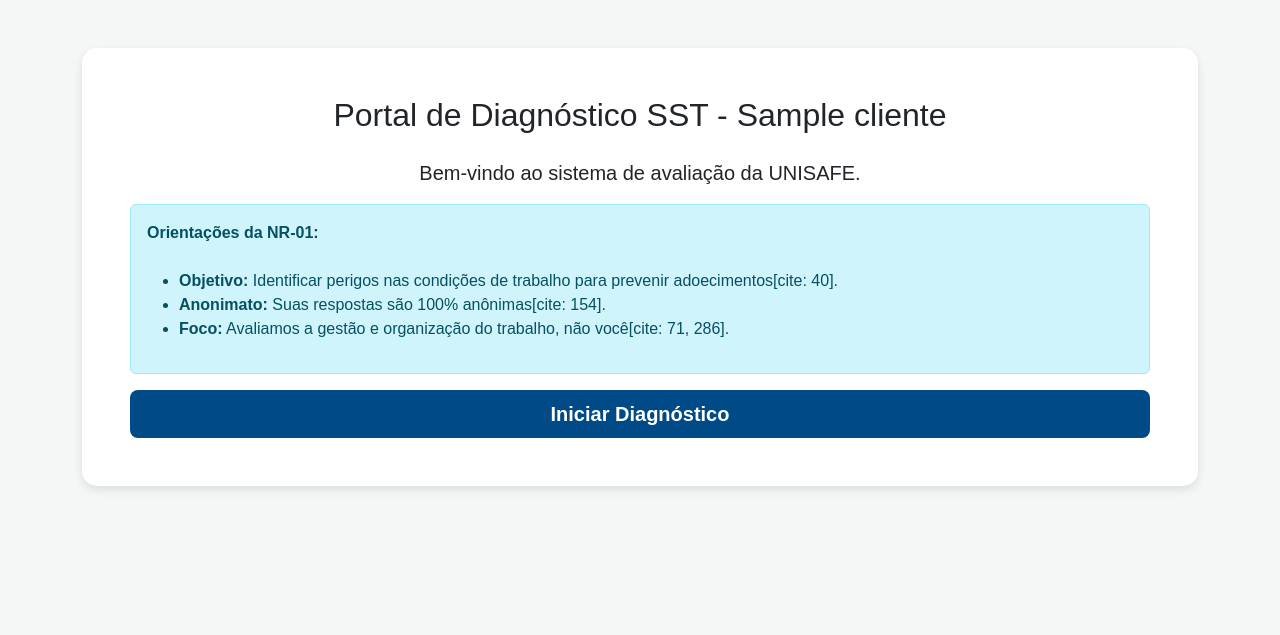
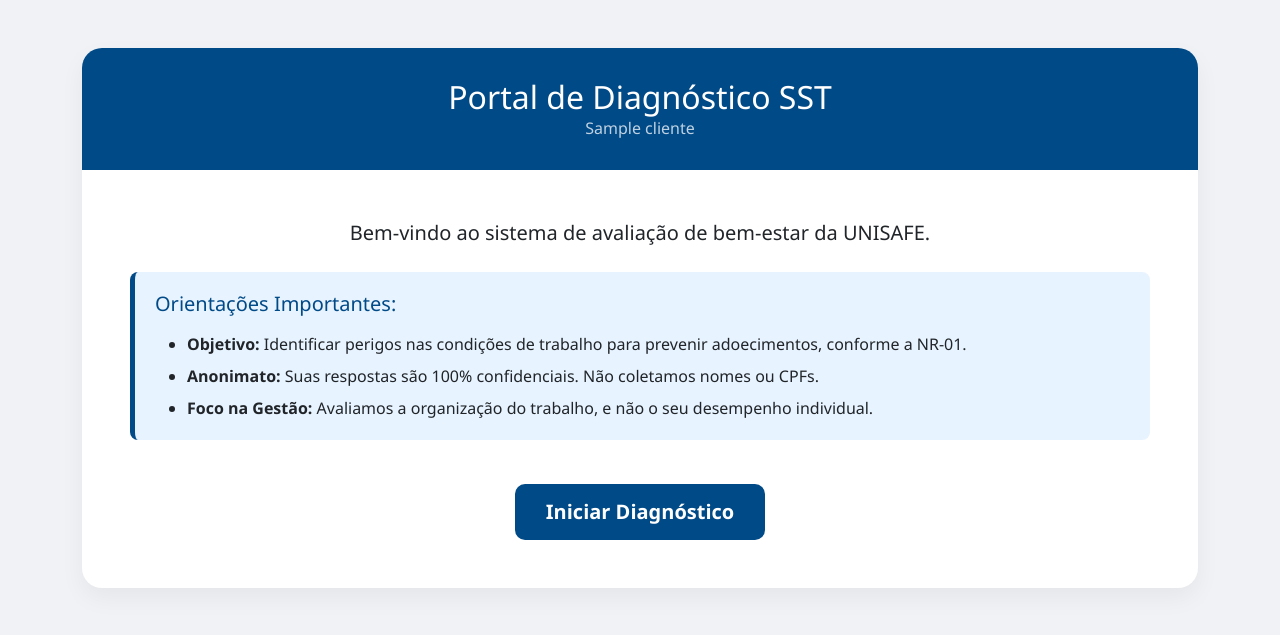
Before and after one commit to VictorITK/diagnostico-unisafe, a Flask app: template templates/index.html in a window 1280 px wide. Shown: the top 635 px of the page. Run offline with Flask 3, Linux system fonts and the light colour scheme; the template is opened without the code that fills it: most values are stand-ins (such as "Sample title", 1, 10 or a date in 2020).

Commit message:
Update index.html

```diff
--- a/templates/index.html
+++ b/templates/index.html
@@ -6,52 +6,65 @@
     <title>Diagnóstico SST - UNISAFE</title>
     <link href="https://cdn.jsdelivr.net/npm/bootstrap@5.3.0/dist/css/bootstrap.min.css" rel="stylesheet">
     <style>
-        body { background-color: #f4f7f6; font-family: sans-serif; }
-        .card { border-radius: 15px; border: none; box-shadow: 0 4px 10px rgba(0,0,0,0.1); }
-        .btn-unisafe { background-color: #004a87; color: white; font-weight: bold; }
-        .btn-unisafe:hover { background-color: #003366; color: white; }
-        .question-row { padding: 15px; border-bottom: 1px solid #eee; }
+        body { background-color: #f0f2f5; font-family: 'Segoe UI', Tahoma, Geneva, Verdana, sans-serif; }
+        .card { border-radius: 20px; border: none; box-shadow: 0 10px 25px rgba(0,0,0,0.05); overflow: hidden; }
+        .header-unisafe { background-color: #004a87; color: white; padding: 30px; text-align: center; }
+        .btn-unisafe { background-color: #004a87; color: white; font-weight: bold; border-radius: 10px; padding: 12px 30px; transition: 0.3s; }
+        .btn-unisafe:hover { background-color: #003366; color: white; transform: translateY(-2px); }
+        .info-box { background-color: #e7f3ff; border-left: 5px solid #004a87; padding: 20px; border-radius: 8px; margin: 20px 0; }
+        .question-row { padding: 20px; border-bottom: 1px solid #f0f0f0; background: white; transition: 0.2s; }
+        .question-row:hover { background-color: #fdfdfd; }
         .hidden { display: none; }
-        #btn-enviar { display: none; width: 100%; padding: 15px; font-size: 1.2rem; font-weight: bold; }
+        #btn-enviar { display: none; width: 100%; padding: 18px; font-size: 1.2rem; font-weight: bold; border-radius: 12px; }
+        .form-check-input:checked { background-color: #004a87; border-color: #004a87; }
     </style>
 </head>
 <body>
 
 <div class="container py-5">
-    <div id="tela-boas-vindas" class="card p-5 text-center">
-        <h2 class="mb-4">Portal de Diagnóstico SST - {{ cliente }}</h2>
-        <p class="lead">Bem-vindo ao sistema de avaliação da <strong>UNISAFE</strong>.</p>
-        <div class="alert alert-info text-start">
-            <strong>Orientações da NR-01:</strong><br><br>
-            <ul>
-                <li><strong>Objetivo:</strong> Identificar perigos nas condições de trabalho para prevenir adoecimentos[cite: 40].</li>
-                <li><strong>Anonimato:</strong> Suas respostas são 100% anônimas[cite: 154].</li>
-                <li><strong>Foco:</strong> Avaliamos a gestão e organização do trabalho, não você[cite: 71, 286].</li>
-            </ul>
+    <div id="tela-boas-vindas" class="card">
+        <div class="header-unisafe">
+            <h2 class="mb-0">Portal de Diagnóstico SST</h2>
+            <p class="mb-0 opacity-75">{{ cliente }}</p>
         </div>
-        <button class="btn btn-unisafe btn-lg px-5" onclick="iniciarPesquisa()">Iniciar Diagnóstico</button>
+        <div class="p-5 text-center">
+            <p class="lead mb-4">Bem-vindo ao sistema de avaliação de bem-estar da <strong>UNISAFE</strong>.</p>
+
+            <div class="info-box text-start">
+                <h5 class="mb-3" style="color: #004a87;">Orientações Importantes:</h5>
+                <ul class="mb-0">
+                    <li class="mb-2"><strong>Objetivo:</strong> Identificar perigos nas condições de trabalho para prevenir adoecimentos, conforme a NR-01.</li>
+                    <li class="mb-2"><strong>Anonimato:</strong> Suas respostas são 100% confidenciais. Não coletamos nomes ou CPFs.</li>
+                    <li class="mb-0"><strong>Foco na Gestão:</strong> Avaliamos a organização do trabalho, e não o seu desempenho individual.</li>
+                </ul>
+            </div>
+
+            <button class="btn btn-unisafe btn-lg mt-4" onclick="iniciarPesquisa()">Iniciar Diagnóstico</button>
+        </div>
     </div>
 
-    <div id="tela-formulario" class="card p-4 hidden">
-        <form id="form-diagnostico" action="/enviar" method="POST">
+    <div id="tela-formulario" class="card hidden">
+        <div class="header-unisafe" style="padding: 15px;">
+            <h4 class="mb-0">Pesquisa de Bem-estar</h4>
+        </div>
+        <form id="form-diagnostico" class="p-4" action="/enviar" method="POST">
             <input type="hidden" name="cliente_escondido" value="{{ cliente }}">
+            <input type="hidden" name="modo_escondido" value="{{ modo }}">
 
-            <div class="mb-4">
+            <div class="mb-4 p-3 bg-light rounded">
                 <label class="form-label fw-bold">Em qual setor você trabalha?</label>
-                <select name="setor" id="setor" class="form-select" required onchange="verificarPreenchimento()">
-                    <option value="">Escolha seu setor...</option>
+                <select name="setor" id="setor" class="form-select form-select-lg" required onchange="verificarPreenchimento()">
+                    <option value="">Selecione o seu setor...</option>
                     {% for s in setores %}
                     <option value="{{ s }}">{{ s }}</option>
                     {% endfor %}
                 </select>
             </div>
 
-            <hr>
-
             {% for q in questoes %}
             <div class="question-row">
-                <p class="fw-bold">{{ q.id }}. {{ q.texto }}</p>
-                <div class="d-flex flex-wrap gap-3">
+                <p class="fw-bold mb-3">{{ q.id }}. {{ q.texto }}</p>
+                <div class="d-flex flex-wrap gap-4">
                     {% for val, label in opcoes %}
                     <div class="form-check">
                         <input class="form-check-input" type="radio" name="q{{ q.id }}" id="q{{ q.id }}_{{ val }}" value="{{ val }}" required onchange="verificarPreenchimento()">
@@ -62,11 +75,11 @@
             </div>
             {% endfor %}
 
-            <div class="mt-4">
-                <div id="aviso-preenchimento" class="alert alert-warning text-center">
-                    Atenção: Responda todas as 30 perguntas para liberar o envio.
+            <div class="mt-5">
+                <div id="aviso-preenchimento" class="alert alert-warning text-center border-0 shadow-sm">
+                    <strong>Atenção:</strong> Por favor, responda todas as questões para liberar o envio.
                 </div>
-                <button type="submit" id="btn-enviar" class="btn btn-success">Finalizar e Enviar para UNISAFE</button>
+                <button type="submit" id="btn-enviar" class="btn btn-success shadow">Finalizar e Enviar para UNISAFE</button>
             </div>
         </form>
     </div>
```
